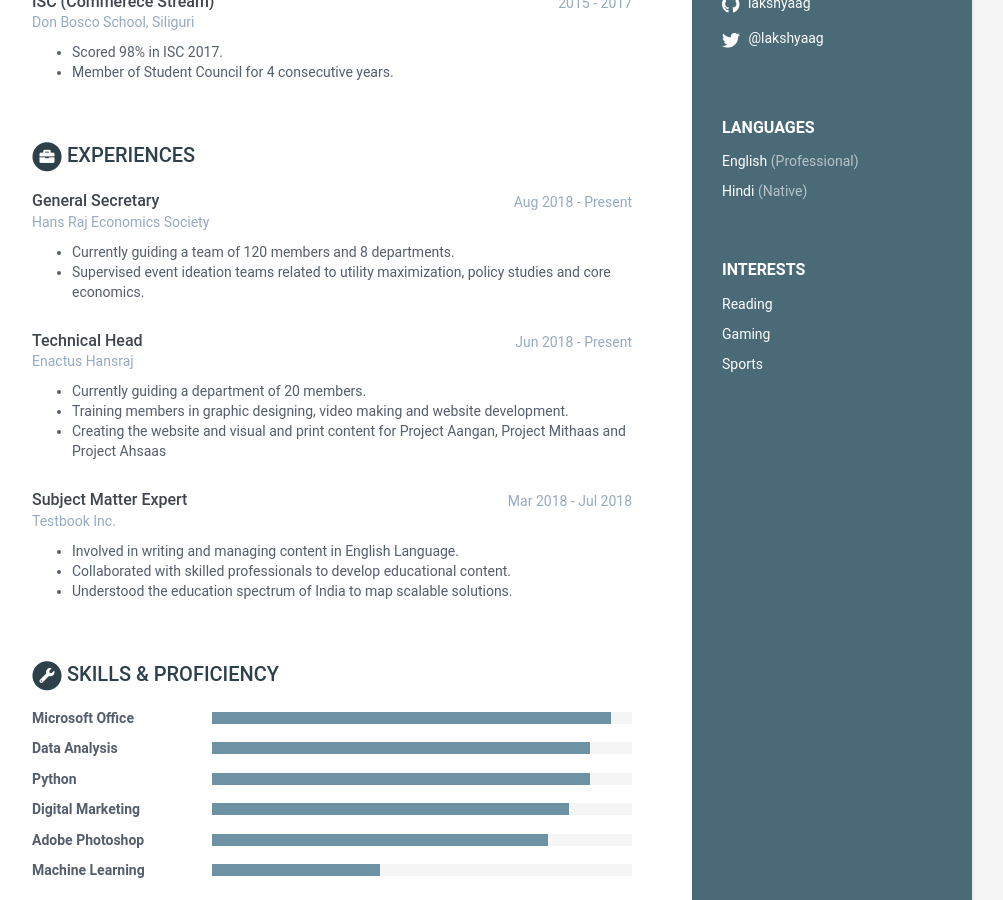
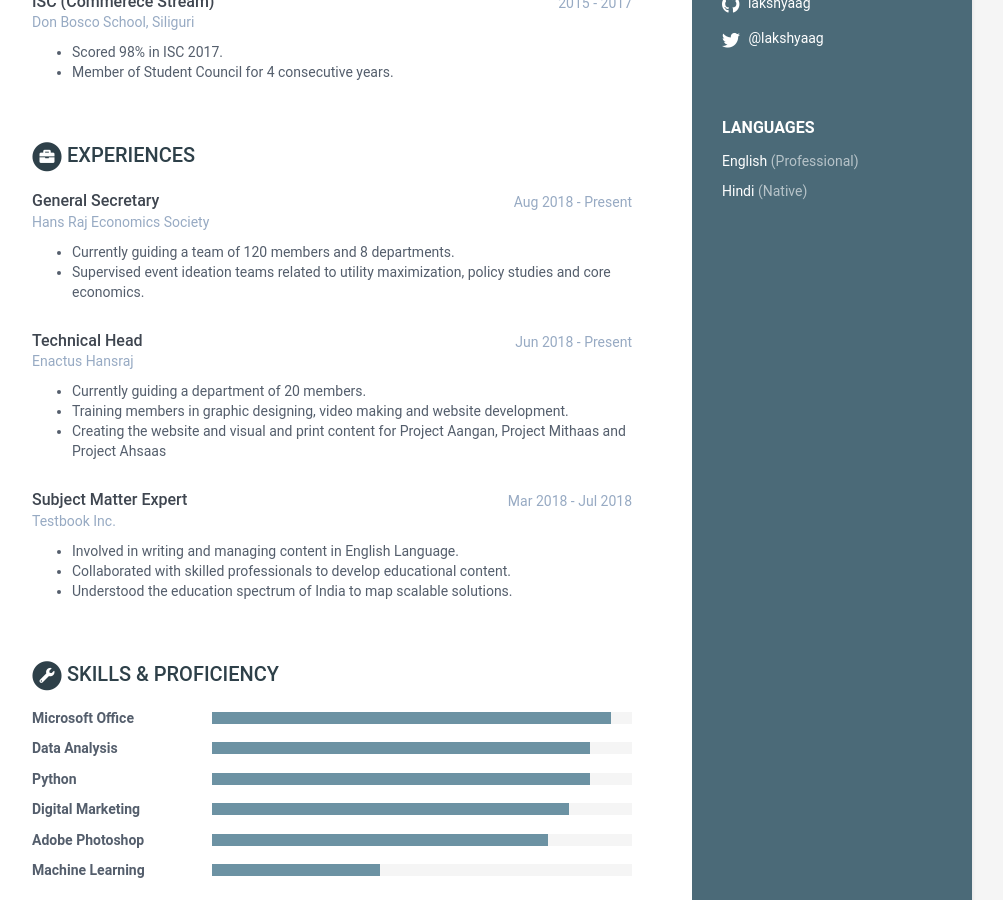
Before and after one commit to lakshyaag/lakshyaag.github.io, a Jekyll site: the page built from index.html, in a window 1280 px wide and 900 px high, scrolled down 481 px. Shown: the whole window, without its empty margins (168-1171 px from the left). Built offline with Jekyll 4.4.1, drawn with Linux system fonts in a browser that asks for light colours.

Commit message:
Updated data

```diff
--- a/_data/data.yml
+++ b/_data/data.yml
@@ -30,16 +30,6 @@ sidebar:
 
       - idiom: Hindi
         level: Native
-
-    interests:
-      - item: Reading
-        link:
-
-      - item: Gaming
-        link:
-
-      - item: Sports
-        link:
 
 career-profile:
     title: Career Profile
```
